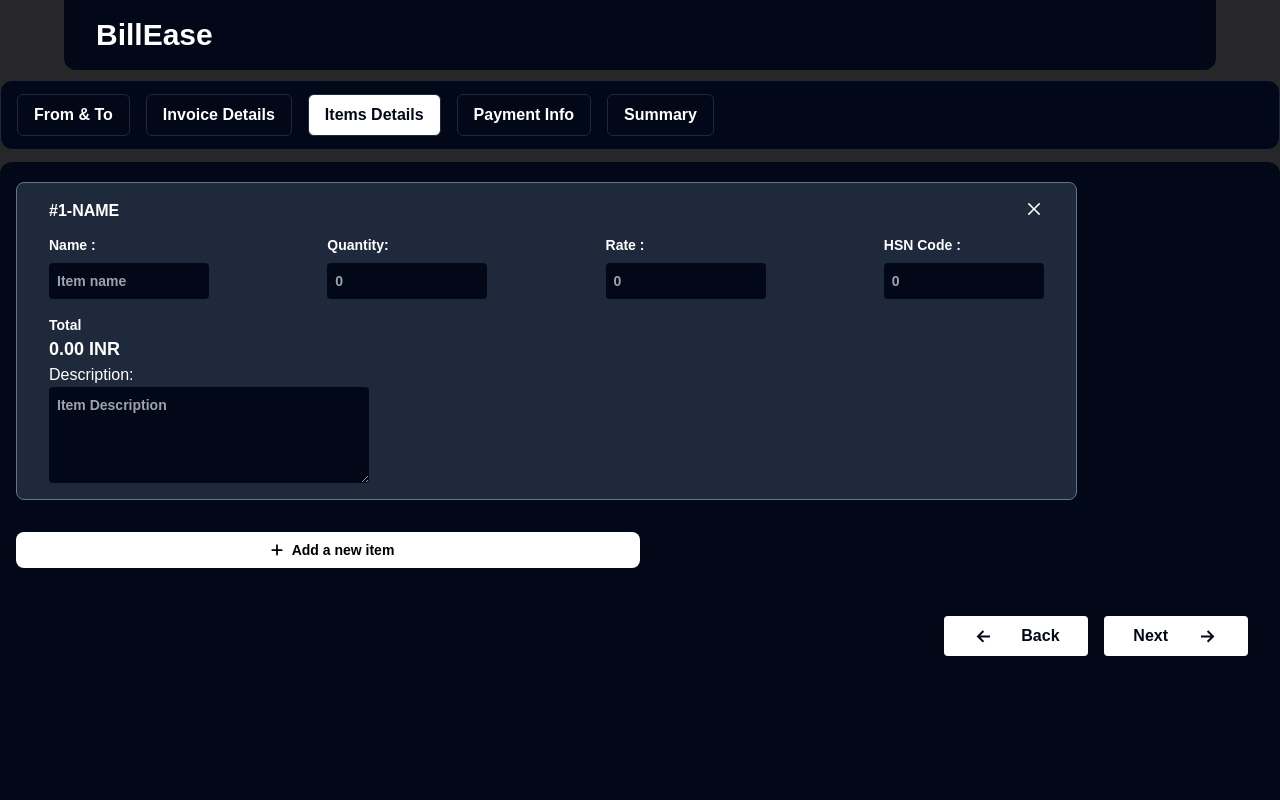
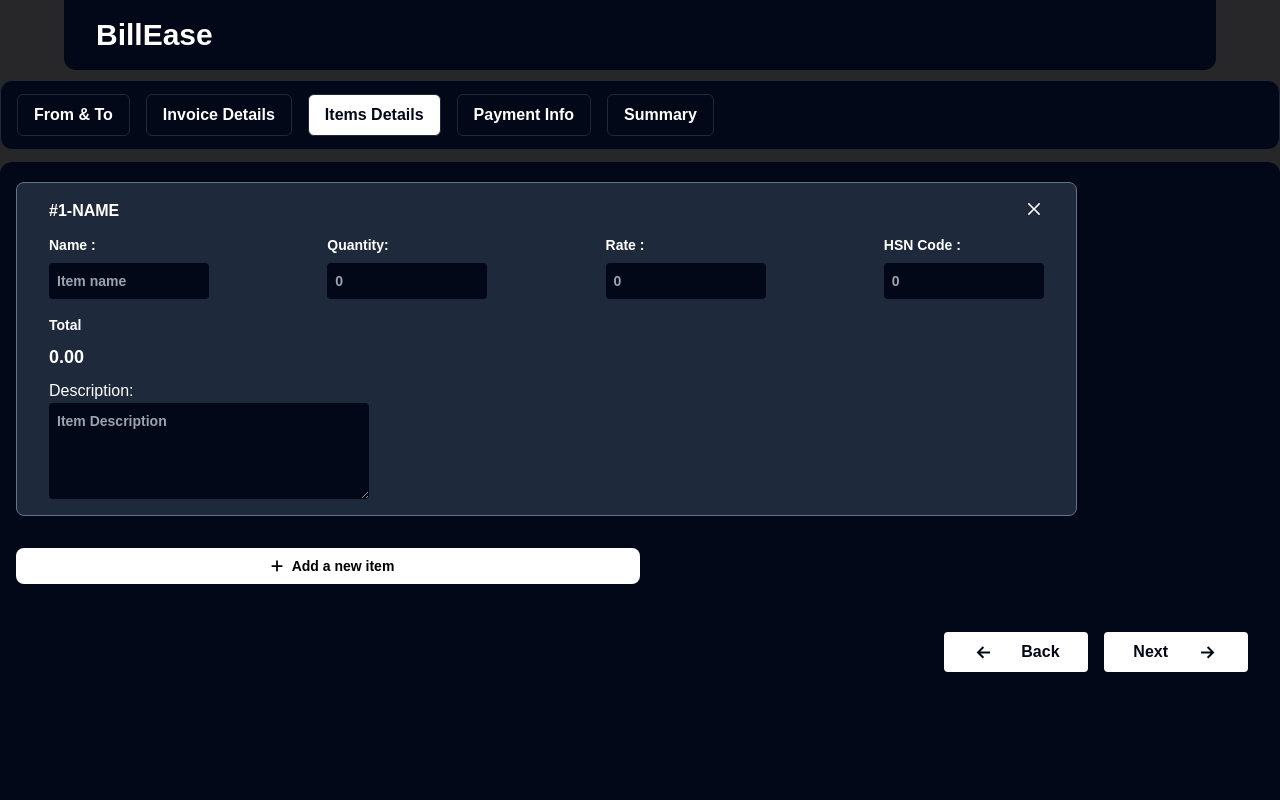
Before and after one commit to RayyanDevZone/invoice, a React (Create React App) app: page /itemsLine in a window 1280 px wide. Both pictures are taken after a click on the button "Add a new item". Shown: the top 800 px of the page. Built offline with nearby package versions, Linux system fonts and the light colour scheme.

Commit message:
currency option in items section added

```diff
--- a/src/components/ItemsLine/ItemsLine.jsx
+++ b/src/components/ItemsLine/ItemsLine.jsx
@@ -92,7 +92,8 @@
           </div>
           <div className="flex flex-col mt-4">
             <p className="text-sm font-bold text-white">Total</p>
-            <p className="text-lg font-bold text-white">{item.total.toFixed(2)} INR</p>
+            <p className="text-lg my-2 font-bold text-white">{item.total.toFixed(2)} {invoiceData.currency}</p>
+
           </div>
           <div className="flex flex-col">
             <label htmlFor={`item-description-${index}`}>Description:</label>
```
